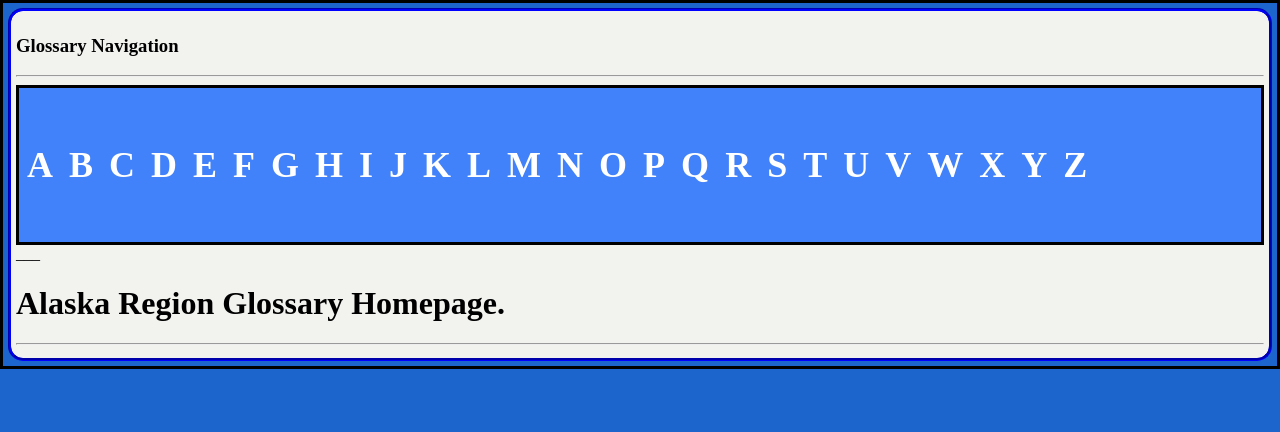
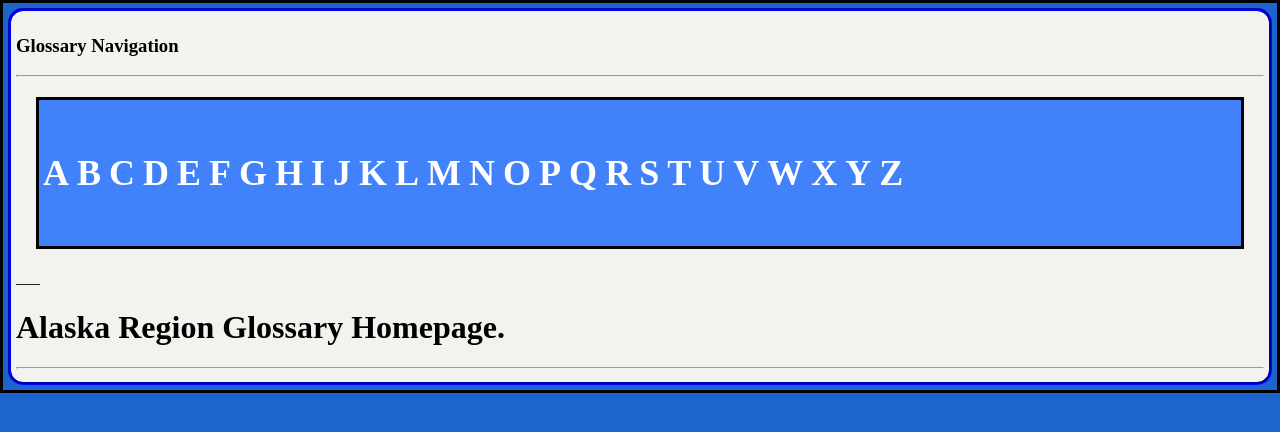
Before and after one commit to ThePanamalien/TestOne, a Jekyll site: the page built from index.md, in a window 1280 px wide. Shown: the top 432 px of the page. Built offline with Jekyll 4.4.1, drawn with Linux system fonts in a browser that asks for light colours.

Commit message:
Update glossaryPage.html

```diff
--- a/_layouts/glossaryPage.html
+++ b/_layouts/glossaryPage.html
@@ -7,7 +7,7 @@
     <style>
 ul {
   list-style-type: none;
-  margin: 0;
+  margin: 20px;
   padding: 0;
   overflow: hidden;
   background-color: #4181f9;
@@ -25,7 +25,7 @@ li a {
   display: inline-block;
   color: white;
   text-align: center;
-  padding: 8px;
+  padding: 4px;
   text-decoration: none;
   font-size: 36px;
 
```
